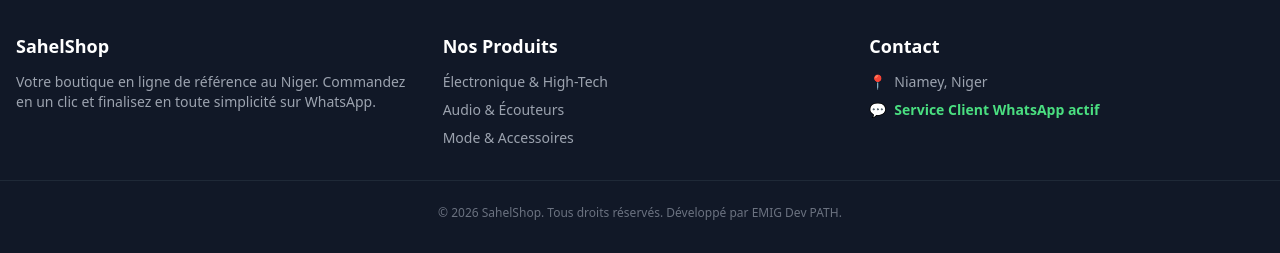
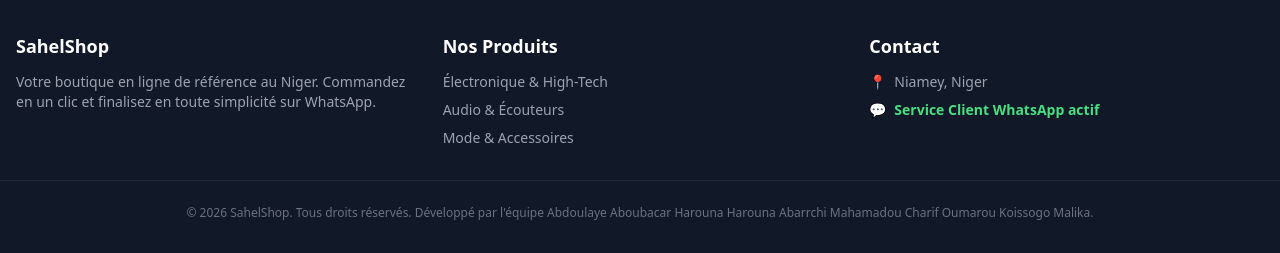
Before and after one commit to mahamadoucharif8796/SahelShop, a Django app: page / in a window 1280 px wide. Shown: the part 716-969 px from the top of the page. Run offline with Django 5.2, Linux system fonts and the light colour scheme; data comes from the database, SQL or seed files in the repository; some libraries are stand-ins or nearby versions.

Commit message:
Correction au niveau des noms des developpeurs

```diff
--- a/shop/templates/shop/index.html
+++ b/shop/templates/shop/index.html
@@ -146,7 +146,7 @@
         </div>
 
         <div class="mt-8 pt-6 border-t border-gray-800 text-center text-xs text-gray-500">
-            &copy; 2026 SahelShop. Tous droits réservés. Développé par EMIG Dev PATH.
+            &copy; 2026 SahelShop. Tous droits réservés. Développé par l'&eacute;quipe Abdoulaye Aboubacar Harouna Harouna Abarrchi Mahamadou Charif Oumarou Koissogo Malika.
         </div>
     </footer>
 </body>
```
